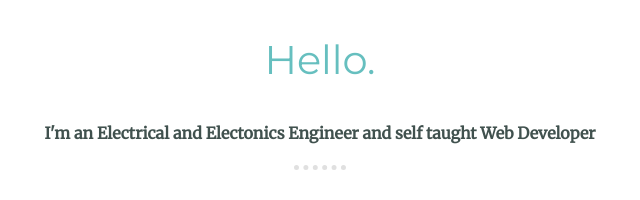
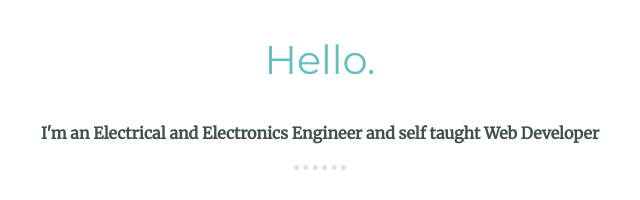
Before and after one commit to Python3p0/Personal_Site, a plain HTML site: page index.html in a window 1280 px wide. Shown: the part 979-1179 px from the top of the page, 320-960 px from the left. Drawn offline with Linux system fonts and the light colour scheme.

Commit message:
Update index.html

```diff
--- a/index.html
+++ b/index.html
@@ -4,7 +4,7 @@
     <meta charset="UTF-8" />
     <meta http-equiv="X-UA-Compatible" content="IE=edge" />
     <meta name="viewport" content="width=device-width, initial-scale=1.0" />
-    <title>Yuri Rudin - Electrical and Electonics Engineer</title>
+    <title>Yuri Rudin - Electrical and Electronics Engineer</title>
     <link rel="stylesheet" href="css/styles.css" />
     <link rel="icon" href="images/favicon.ico" />
     <link rel="preconnect" href="https://fonts.googleapis.com" />
@@ -41,7 +41,7 @@
       <img src="images/yuriCircled.png" alt="Yuri's profile picture" />
       <h2>Hello.</h2>
       <p class="description">
-        I'm an Electrical and Electonics Engineer and self taught Web Developer
+        I'm an Electrical and Electronics Engineer and self taught Web Developer
       </p>
     </div>
     <hr />
```
